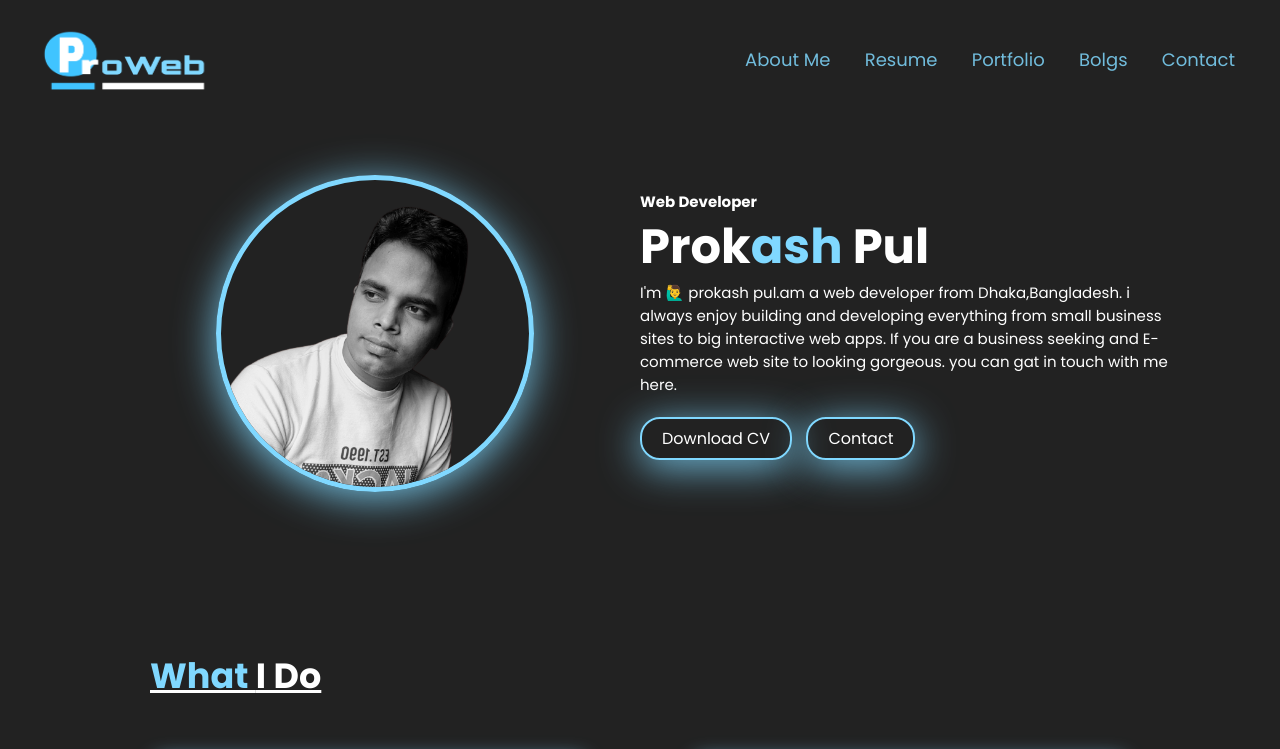
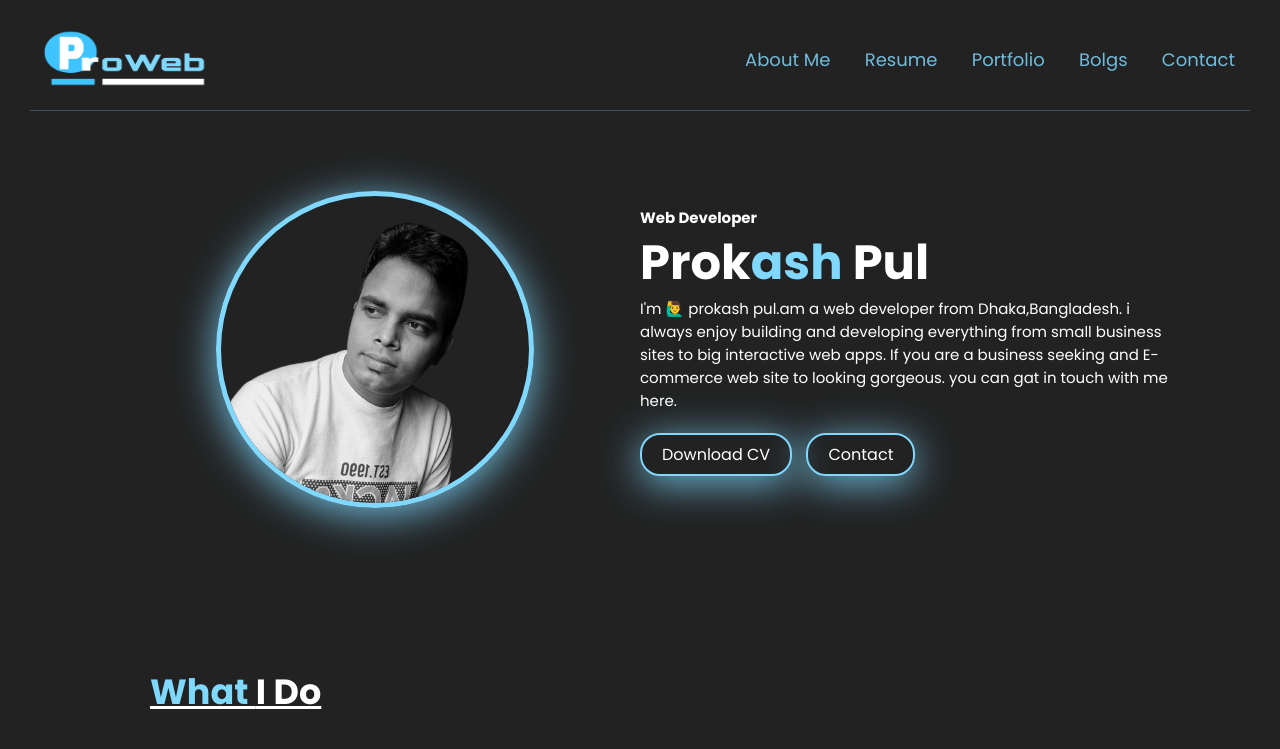
Before and after one commit to prokashpul/portfolio-2, a plain HTML site: page index.html in a window 1280 px wide. Shown: the top 749 px of the page. Drawn offline with Linux system fonts and the light colour scheme; a web font is replaced by a local one.

Commit message:
nav bottom border and some code modify

```diff
--- a/css/style.css
+++ b/css/style.css
@@ -22,7 +22,12 @@ body{
 }
 .logo{
     width: 200px;
-    height:65px;
+    height:60px;
+}
+.nav-manu{
+    border-bottom: 1px solid rgba(128, 217, 255, 0.267);
+    padding-bottom:20px;
+
 }
 .nav-items{
     list-style: none;
--- a/index.html
+++ b/index.html
@@ -17,7 +17,7 @@
     <section class="header-area">
         <!-- namve menu area -->
         <nav class="nav-manu flex-box">
-        <img class="logo" src="img/logo1.png" alt="">
+        <img class="logo" src="img/logo1.png" alt="proweb">
             <ul class="nav-items">
                 <li class="nav-item"><a href="#">About Me</a></li>
                 <li class="nav-item"><a href="#">Resume</a></li>
@@ -108,7 +108,7 @@
         <div class="fun-item">
             <div class="fw-icon"><i class="fas fa-mug-hot"></i></div>
             <div class="fun-text">
-                <h3><i class="far fa-star"></i></h3>
+                <h3>Reviews</h3>
                 <h2>54</h2>
             </div>
         </div>
```
